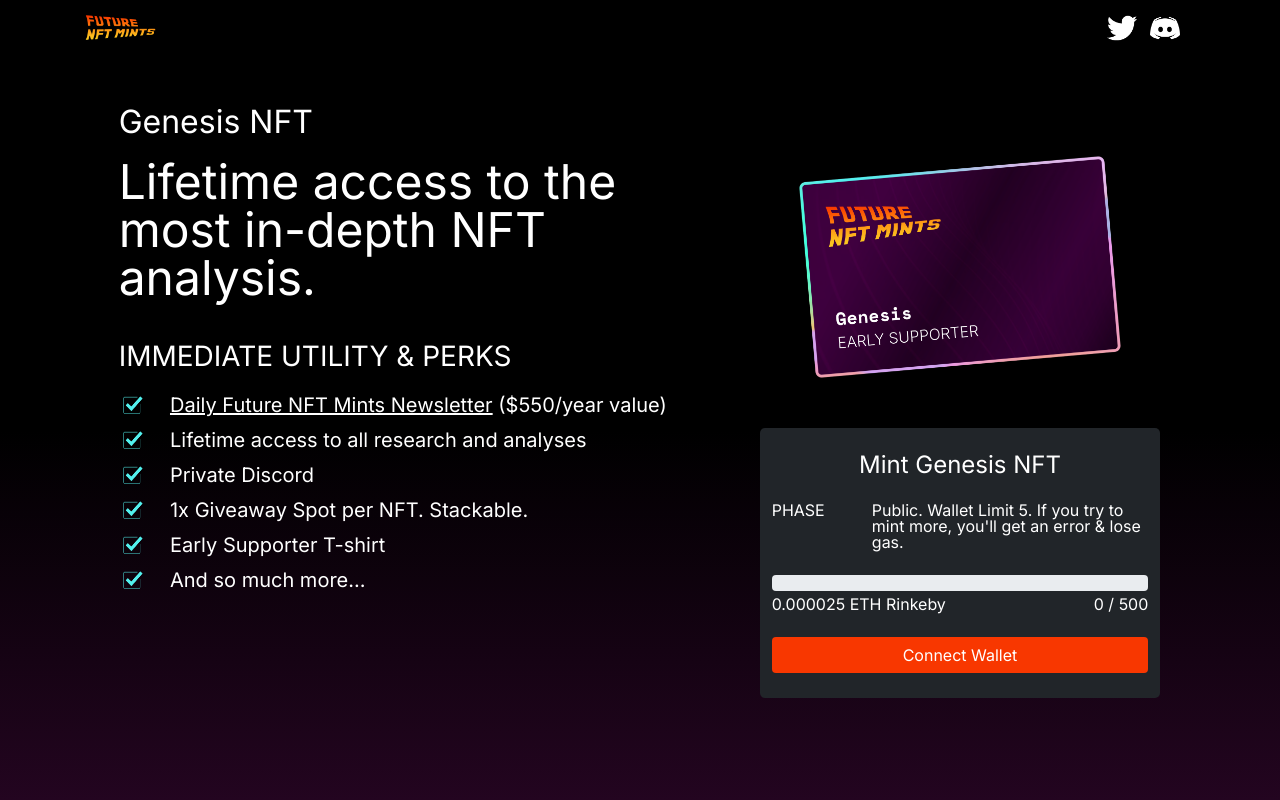
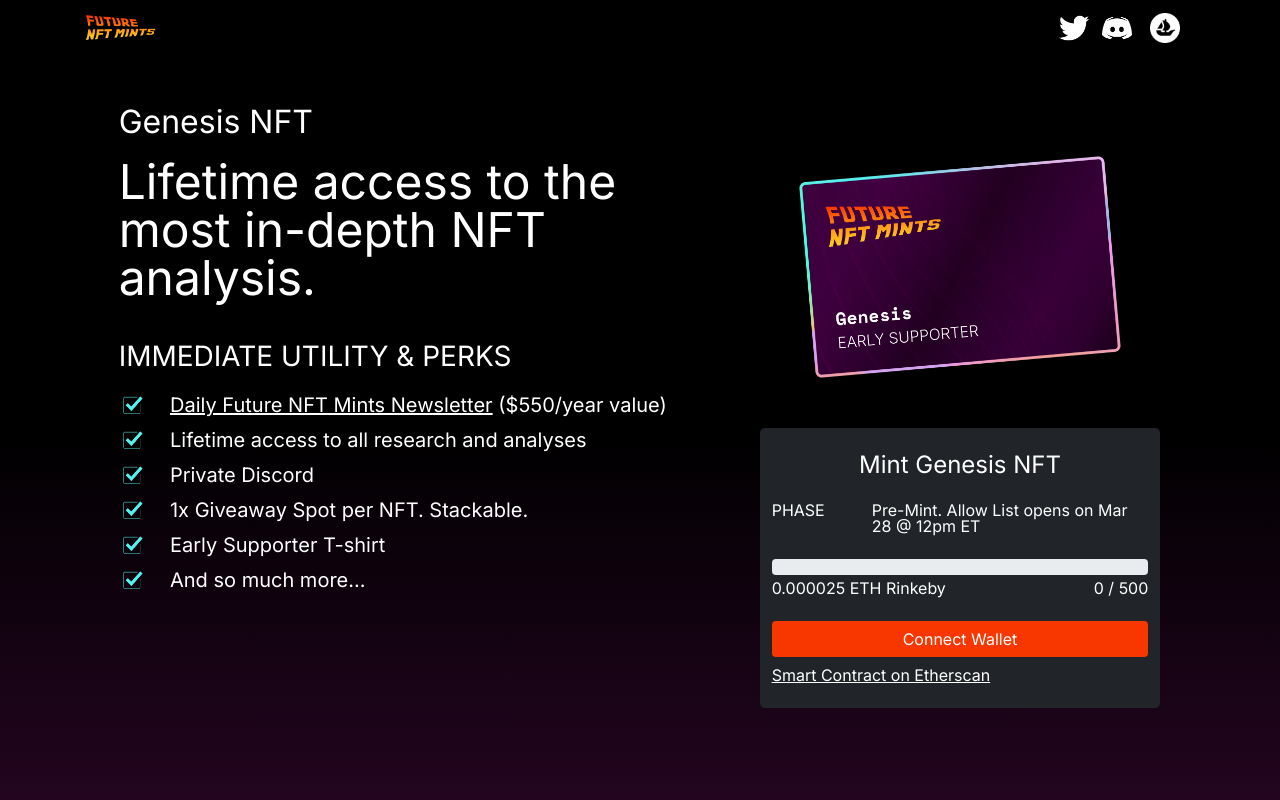
Before and after one commit to sealocal/fnftm-genesismintpage, a React (Create React App) app in the folder dapp/: page / in a window 1280 px wide. Shown: the top 800 px of the page. Built offline with nearby package versions, Linux system fonts and the light colour scheme.

Commit message:
new contract deployed

```diff
--- a/dapp/public/config/config.json
+++ b/dapp/public/config/config.json
@@ -1,6 +1,6 @@
 {
-  "CONTRACT_ADDRESS": "0xeb542cb08ebb06a97574F8e93BA23bCF07A427bd",
-  "SCAN_LINK": "https://rinkeby.etherscan.io/token/0xeb542cb08ebb06a97574F8e93BA23bCF07A427bd",
+  "CONTRACT_ADDRESS": "0x27f6Fa9D2a4f447EC5f12BD72112049C866b864d",
+  "SCAN_LINK": "https://rinkeby.etherscan.io/token/0x27f6Fa9D2a4f447EC5f12BD72112049C866b864d",
   "NETWORK": {
     "NAME": "Rinkeby",
     "SYMBOL": "ETH",
--- a/dapp/src/App.js
+++ b/dapp/src/App.js
@@ -317,7 +317,6 @@
                 className="d-inline-block align-top"
               />{' '}&nbsp;&nbsp;&nbsp;
             </StyledLink>
-            {/*
             <StyledLink target={"_blank"} href="https://discord.gg/futurenftmints">
               <img
                 alt=""
@@ -326,10 +325,9 @@
                 className="d-inline-block align-top"
               />{' '}&nbsp;&nbsp;&nbsp;
             </StyledLink>
-            */}
 
             {/*
-            { (blockchain.account !== "" && blockchain.smartContract !== null) ?
+            { (blockchain.account === "" ||  blockchain.smartContract === null) ?
               <Button style={{ backgroundColor: "#F83700", border: "#F83700" }}
                 onClick={(e) => {
                   e.preventDefault();
@@ -340,7 +338,8 @@
                 Connect Wallet
               </Button> : null
             }
-            */}
+          */}
+
 
             </Nav>
           </Navbar.Collapse>
@@ -400,14 +399,14 @@
 
                 <Row style={{ paddingTop:"25px" }}>
                   <Col xs={3} style={{ textAlign: "left", color: "#ffffff" }}>PHASE</Col>
-                  {/* <Col style={{ textAlign: "left", color: "#ffffff" }}>Pre-Mint. Allow List opens on Mar 28 @ 12pm ET</Col>
-                  */}
+                   <Col style={{ textAlign: "left", color: "#ffffff" }}>Pre-Mint. Allow List opens on Mar 28 @ 12pm ET</Col>
+
                   {/* <Col style={{ textAlign: "left", color: "#ffffff" }}>Allow List. Wallet Limit 2. If you try to mint more, you'll get an error & lose gas.</Col>
                   */}
                   {/* <Col style={{ textAlign: "left", color: "#ffffff" }}>Presale. Wallet Limit 2. If you try to mint more, you'll get an error & lose gas.</Col>
                   */}
-                  <Col style={{ textAlign: "left", color: "#ffffff" }}>Public. Wallet Limit 5. If you try to mint more, you'll get an error & lose gas.</Col>
-
+                  {/* <Col style={{ textAlign: "left", color: "#ffffff" }}>Public. Wallet Limit 5. If you try to mint more, you'll get an error & lose gas.</Col>
+                  */}
                 </Row>
 
                 <Row style={{ paddingTop:"25px" }}>
@@ -536,7 +535,11 @@
                 </Row>
 
 
-
+                <Row style={{ paddingTop:"10px" }}>
+                  <Col>
+                  <StyledLink style={{ color:"#fff", textDecoration:"underline"}} target={"_blank"} href="https://futurenftmints.com">Smart Contract on Etherscan</StyledLink>
+                  </Col>
+                </Row>
                 <Row  style={{ paddingBottom:"25px" }}></Row>
 
               </Col>
@@ -833,8 +836,17 @@
                 alt=""
                 src="/config/images/discord.png"
                 height="20"
+                margin="10"
                 className="d-inline-block align-top"
-              />{' '}
+              />{' '}&nbsp;&nbsp;
+            </StyledLink>
+            <StyledLink target={"_blank"} href="https://discord.gg/futurenftmints">
+              <img
+                alt=""
+                src="/config/images/opensea.png"
+                height="20"
+                className="d-inline-block align-top"
+              />{' '}&nbsp;&nbsp;&nbsp;
             </StyledLink>
           </Col>
         </Row>
```
